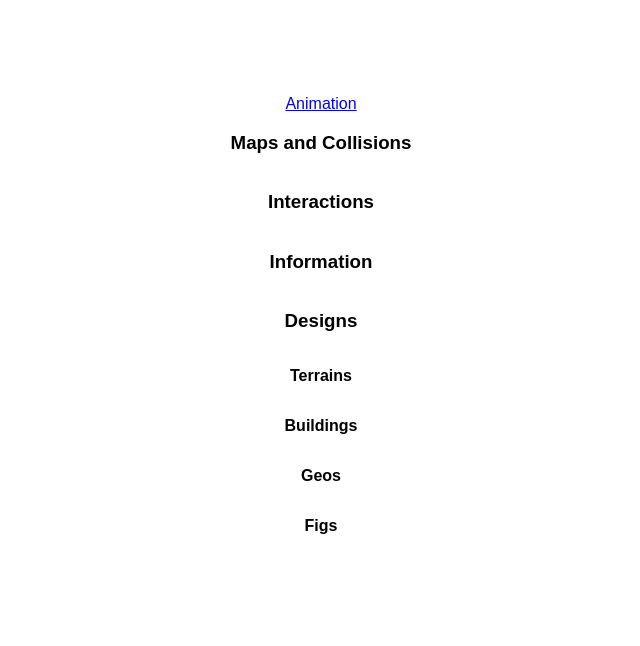
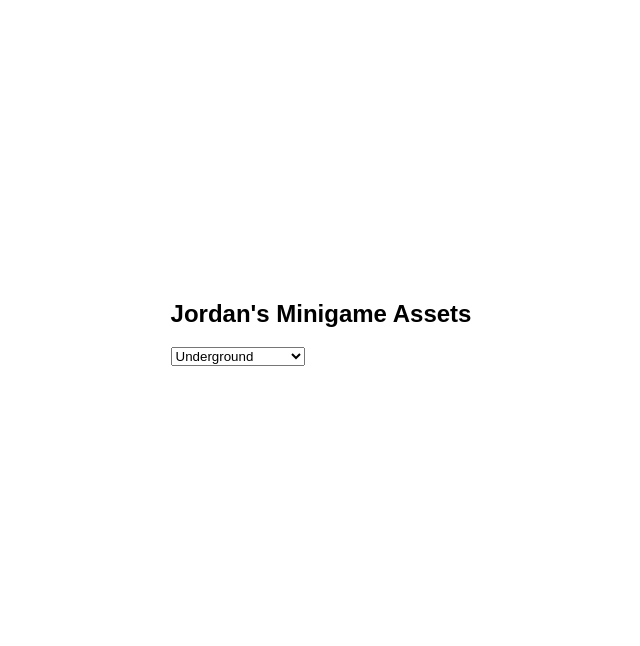
Before and after one commit to SmKou/jordans-minigame-assets, a website built with Vite: page index.html in a window 1280 px wide. Shown: the part 77-723 px from the top of the page, without its empty margins (319-959 px from the left). Built offline with nearby package versions, Linux system fonts and the light colour scheme.

Commit message:
Add select to homepage

```diff
--- a/index.html
+++ b/index.html
@@ -8,24 +8,54 @@
     <link rel="stylesheet" href="/style.css" />
   </head>
   <body>
-    <div id="app">
-		<a href="animation/">Animation</a>
-		<h3>Maps and Collisions</h3>
-		<a href="map-collisions/"></a>
-		<h3>Interactions</h3>
-		<a href="interactions/"></a>
-		<h3>Information</h3>
-		<a href="information/"></a>
-		<h3>Designs</h3>
-		<p><strong>Terrains</strong></p>
-		<a href="designs/terrains/"></a>
-		<p><strong>Buildings</strong></p>
-		<a href="designs/buildings/"></a>
-		<p><strong>Geos</strong></p>
-		<a href="designs/geos/"></a>
-		<p><strong>Figs</strong></p>
-		<a href="designs/figs/"></a>
-    </div>
+	<header>
+		<h2>Jordan's Minigame Assets</h2>
+		<select id="design-select">
+			<h3>Designs</h3>
+			<p><strong>Terrains</strong></p>
+			<option value="underground">Underground</option>
+			<option value="grass" disabled>Grass</option>
+			<option value="rocky" disabled>Rocky</option>
+			<option value="water" disabled>Water</option>
+			<p><strong>Buildings</strong></p>
+			<option value="ext-clinic" disabled>Clinic</option>
+			<option value="ext-community" disabled>Community Center</option>
+			<option value="ext-market" disabled>Market</option>
+			<option value="ext-temple" disabled>Temple</option>
+			<option value="ext-houses" disabled>Houses</option>
+			<option value="ext-lab" disabled>Lab</option>
+			<option value="ext-shops" disabled>Shops</option>
+			<p><strong>Figs</strong></p>
+			<option value="int-clinic" disabled>Clinic</option>
+			<option value="int-community" disabled>Community Center</option>
+			<option value="int-market" disabled>Market</option>
+			<option value="int-temple" disabled>Temple</option>
+			<option value="int-houses" disabled>Houses</option>
+			<option value="int-lab" disabled>Lab</option>
+			<option value="int-shops" disabled>Shops</option>
+			<p><strong>Geos</strong></p>
+			<option value="ditto" disabled>Ditto</option>
+			<option value="eevee" disabled>Eevee</option>
+			<option value="gastly" disabled>Gastly</option>
+			<option value="meowth" disabled>Meowth</option>
+			<h3>Maps</h3>
+			<option value="" disabled></option>
+			<h3>Collisions</h3>
+			<option value="animatale" disabled>Animatable</option>
+			<option value="immovable" disabled>Immovable</option>
+			<option value="movable" disabled>Movable</option>
+			<option value="passage" disabled>Passage</option>
+			<option value="transitory" disabled>Transitory</option>
+			<h3>Information</h3>
+			<option value="party" disabled>Party</option>
+			<option value="inventory" disabled>Inventory</option>
+			<option value="battle" disabled>Battle</option>
+			<option value="contacts" disabled>Contacts</option>
+			<option value="memory" disabled>Memory</option>
+			<h3>Interactions</h3>
+		</select>
+	</header>
+    <main></main>
     <script type="module" src="/main.js"></script>
   </body>
 </html>
```
